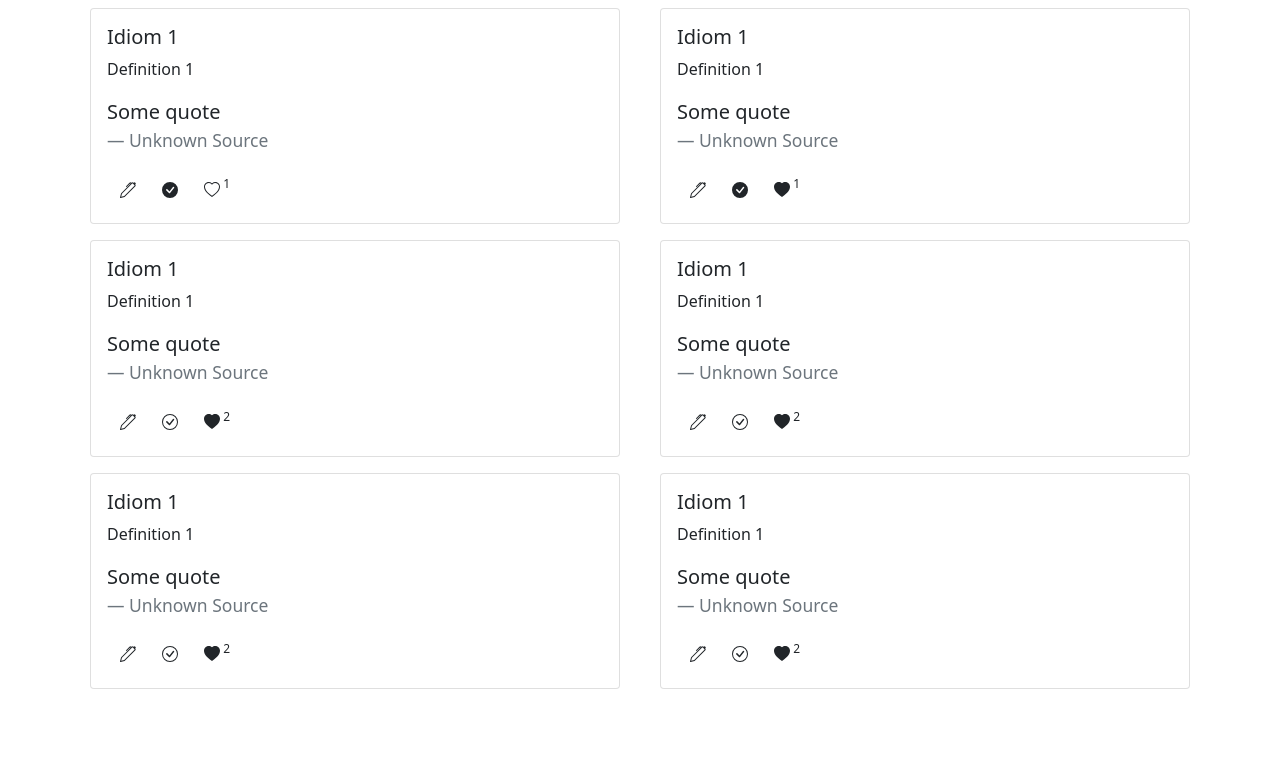
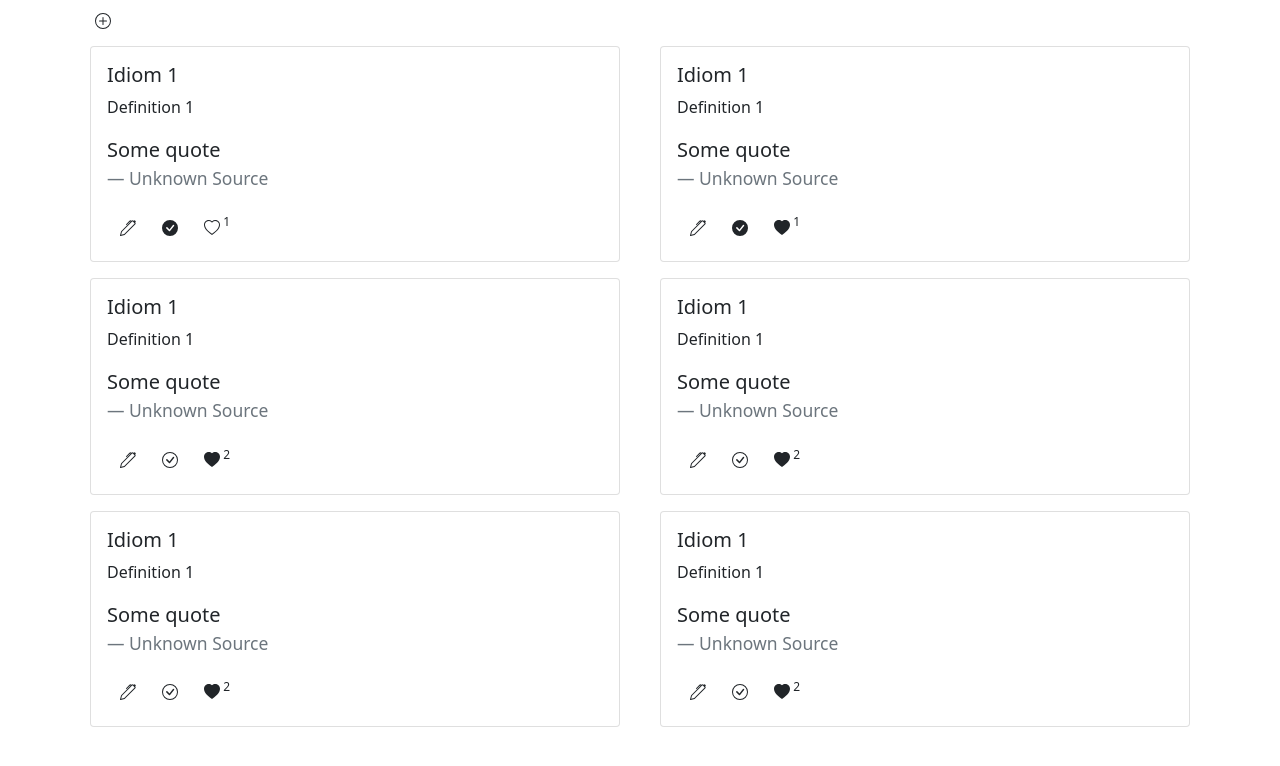
Before and after one commit to 2CPT1MP/dictionary, a React (Create React App) app in the folder client/: page / in a window 1280 px wide. Shown: the top 766 px of the page. Built offline with nearby package versions, Linux system fonts and the light colour scheme.

Commit message:
can add idioms

```diff
--- /dev/null
+++ b/client/src/components/idiom.component/add-idiom.component.tsx
@@ -0,0 +1,52 @@
+import React, {useState} from "react";
+import {EditIdiomComponent, IUpdateIdiom} from "./edit-idiom.component";
+import {IIdiom} from "./idiom.component";
+
+interface IAddIdiomProps {
+  addIdiomFn(newIdiom: IUpdateIdiom): void;
+}
+
+export const AddIdiomComponent: React.FC<IAddIdiomProps> = ({addIdiomFn}) => {
+  const [createMode, setCreateMode] = useState<boolean>(false);
+
+  const resetHandler = () => {
+    setCreateMode(false);
+  }
+
+  const submitHandler = (formData: IUpdateIdiom) => {
+    addIdiomFn(formData);
+    setCreateMode(false);
+  }
+
+  const emptyIdiom: IUpdateIdiom = {
+    definition: "", idiom: "", quote: "", source: ""
+  }
+
+  const addIdiomHandler = () => {
+    setCreateMode(true);
+  }
+
+  const addIcon = (
+    <svg xmlns="http://www.w3.org/2000/svg" width="16" height="16" fill="currentColor" className="bi bi-plus-circle" viewBox="0 0 16 16">
+      <path d="M8 15A7 7 0 1 1 8 1a7 7 0 0 1 0 14zm0 1A8 8 0 1 0 8 0a8 8 0 0 0 0 16z"/>
+      <path d="M8 4a.5.5 0 0 1 .5.5v3h3a.5.5 0 0 1 0 1h-3v3a.5.5 0 0 1-1 0v-3h-3a.5.5 0 0 1 0-1h3v-3A.5.5 0 0 1 8 4z"/>
+    </svg>
+  );
+
+  return (
+    <>
+      <div className={"col-12"}><button className={"btn shadow-none"} onClick={addIdiomHandler}> {addIcon} </button></div>
+      {createMode && <div className={"col-sm-12 col-lg-6 col-xxl-4"}>
+        <div className="card m-2 ">
+          <div className="card-body">
+          <EditIdiomComponent  idiom={emptyIdiom}
+                               title={"Добавление"}
+                               resetHandler={resetHandler}
+                               submitHandler={submitHandler}
+          />
+          </div>
+        </div>
+      </div>}
+    </>
+  );
+}
--- a/client/src/components/idiom.component/edit-idiom.component.tsx
+++ b/client/src/components/idiom.component/edit-idiom.component.tsx
@@ -9,12 +9,13 @@ export interface IUpdateIdiom {
 }
 
 interface IEditIdiomProps {
-  idiom: IIdiom,
+  idiom: IUpdateIdiom,
+  title?: string
   resetHandler(): void;
   submitHandler(updatedIdiom: IUpdateIdiom): void;
 }
 
-export const EditIdiomComponent: React.FC<IEditIdiomProps> = ({idiom, resetHandler, submitHandler}) => {
+export const EditIdiomComponent: React.FC<IEditIdiomProps> = ({idiom, resetHandler, submitHandler, title="Редактирование"}) => {
   const [formData, setFormData] = useState({
     idiom: idiom.idiom,
     definition: idiom.definition,
@@ -55,22 +56,22 @@ export const EditIdiomComponent: React.FC<IEditIdiomProps> = ({idiom, resetHandl
 
   return (
     <form onSubmit={onSubmit} onReset={onReset}>
-      <h5>Редактирование</h5>
+      <h5>{title}</h5>
       <div className="mb-3">
         <label htmlFor="idiom" className="form-label">Тело</label>
-        <input type="text" className="form-control no-border" id="definition" name={"idiom"} value={formData.idiom} onChange={onChange}/>
+        <input type="text" className="form-control no-border" id="definition" name={"idiom"} value={formData.idiom} onChange={onChange} required/>
       </div>
       <div className="mb-3">
         <label htmlFor="definition" className="form-label">Определение</label>
-        <input type="text" className="form-control" id="definition" name={"definition"} value={formData.definition} onChange={onChange}/>
+        <input type="text" className="form-control" id="definition" name={"definition"} value={formData.definition} onChange={onChange} required/>
       </div>
       <div className="mb-3">
         <label htmlFor="quote" className="form-label">Цитата</label>
-        <input type="text" className="form-control" id="quote" name={"quote"} value={formData.quote} onChange={onChange}/>
+        <input type="text" className="form-control" id="quote" name={"quote"} value={formData.quote} onChange={onChange} required/>
       </div>
       <div className="mb-3">
         <label htmlFor="source" className="form-label">Источник</label>
-        <input type="text" className="form-control" id="source" name={"source"} value={formData.source} onChange={onChange}/>
+        <input type="text" className="form-control" id="source" name={"source"} value={formData.source} onChange={onChange} required/>
       </div>
       <button className={"btn shadow-none"} type={"submit"}>{submitIcon}</button>
       <button className={"btn shadow-none"} type={"reset"}>{resetIcon}</button>
--- a/client/src/components/idiom.component/list-of-idioms.component.tsx
+++ b/client/src/components/idiom.component/list-of-idioms.component.tsx
@@ -2,6 +2,8 @@ import React, {useState} from "react";
 import { IdiomComponent, IIdiom } from "./idiom.component";
 import { getCurrentUserId } from "../../fake-user";
 import { fakeIdioms } from "../../fake-idioms";
+import {AddIdiomComponent} from "./add-idiom.component";
+import {IUpdateIdiom} from "./edit-idiom.component";
 
 class IListOfIdiomsProps {}
 
@@ -9,12 +11,19 @@ export const ListOfIdiomsComponent: React.FC<IListOfIdiomsProps> = () => {
   const [idioms, setIdioms] = useState<IIdiom[]>(fakeIdioms);
 
 
-  const updateIdiom = (idiomId: string, updatedIdiom: IIdiom) => {
+  const updateIdiom = (idiomId: string, updatedIdiom: IUpdateIdiom) => {
     setIdioms(idioms.map(idiom => {
       if (idiom.id === idiomId)
         return {...idiom, ...updatedIdiom};
       return idiom;
     }));
+  }
+
+  const addIdiom = (newIdiom: IUpdateIdiom) => {
+    setIdioms([
+      {...newIdiom, id: "", likes: [], approved: false},
+      ...idioms
+    ]);
   }
 
 
@@ -44,6 +53,7 @@ export const ListOfIdiomsComponent: React.FC<IListOfIdiomsProps> = () => {
 
   return (
     <div className={"row"}>
+      <AddIdiomComponent addIdiomFn={addIdiom}/>
       {idioms.map((idiom) =>
         <div className={"col-sm-12 col-lg-6 col-xxl-4"}>
           <IdiomComponent idiom={idiom}
```
